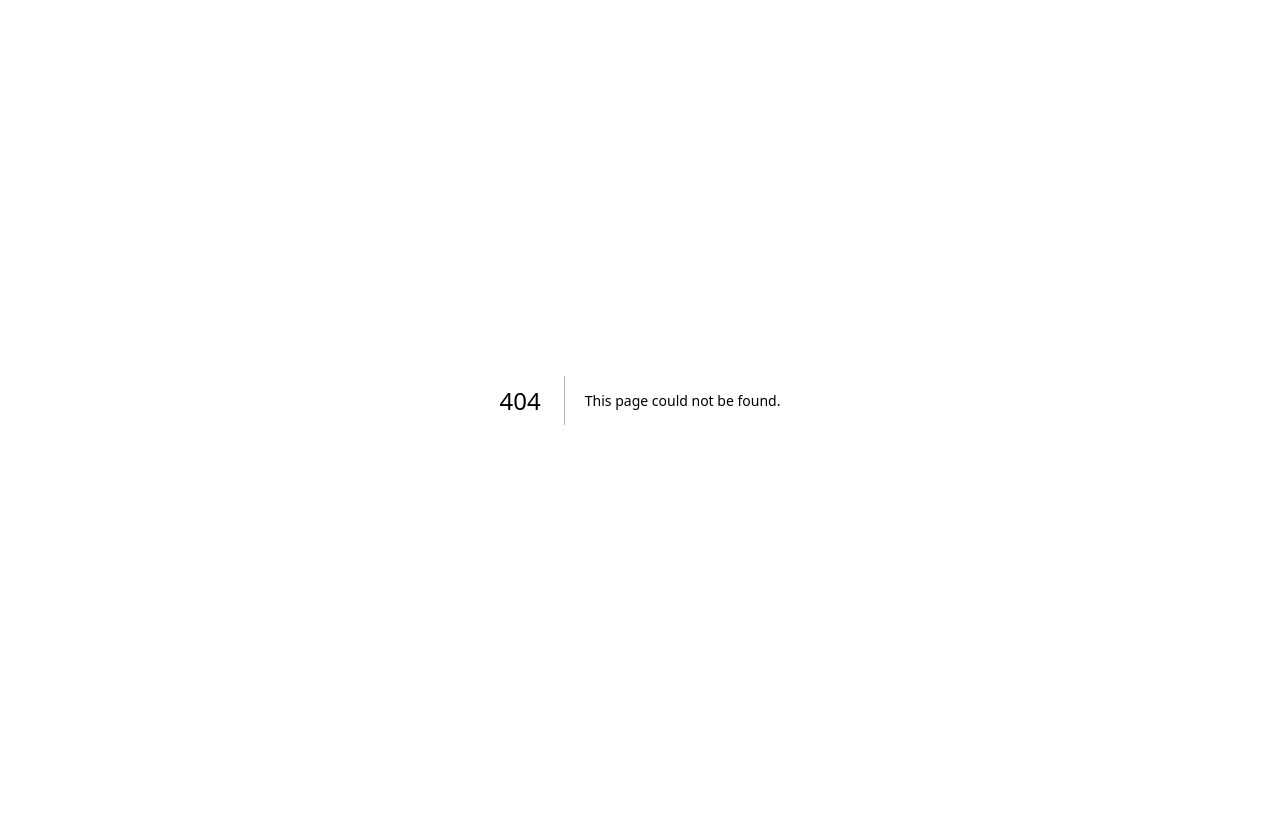
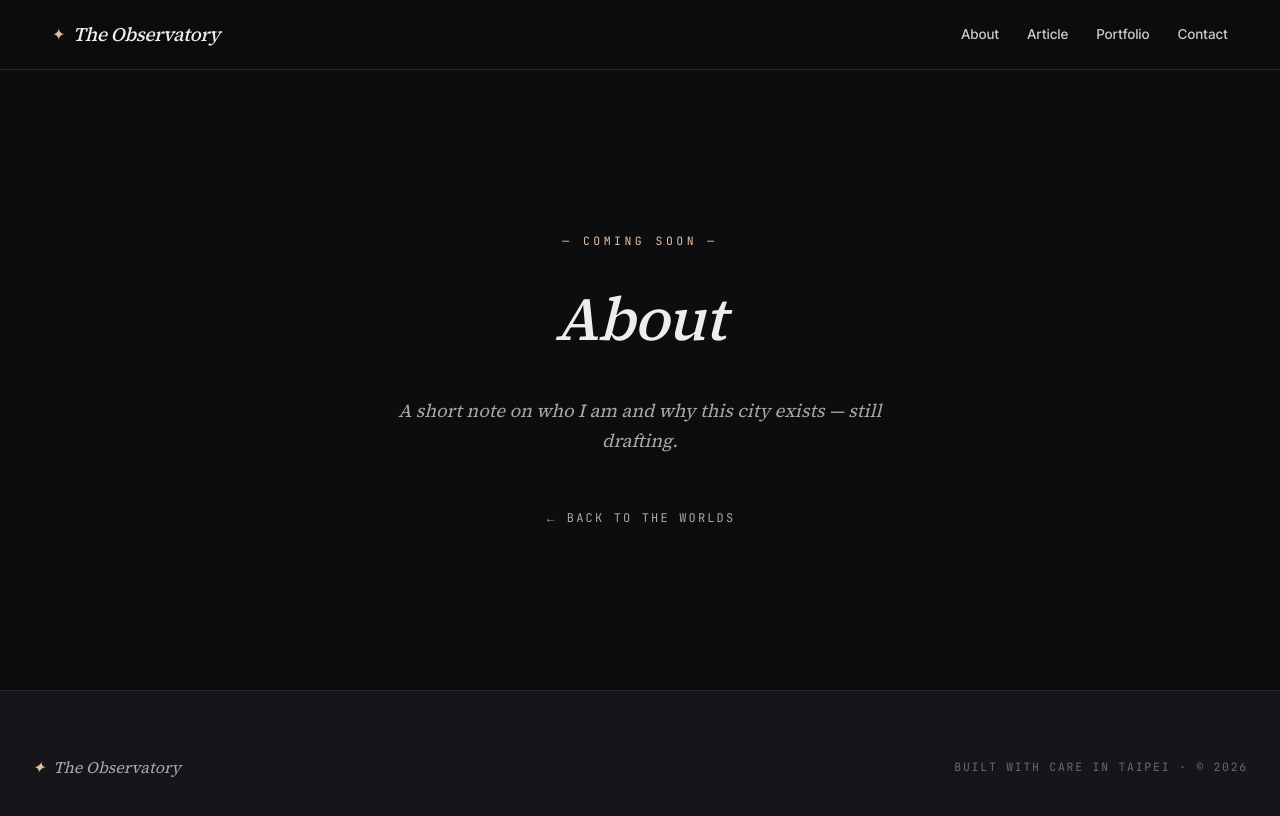
Before and after one commit to 50ph1el1n/the-observatory, a Next.js app: page /about in a window 1280 px wide. Before the commit this address had no page. Shown: the top 816 px of the page. Built offline with nearby package versions, Linux system fonts and the light colour scheme.

Commit message:
fix: mote left bulge + worlds plural + About/Portfolio/Contact coming soon pages

```diff
--- /dev/null
+++ b/src/app/about/page.tsx
@@ -0,0 +1,16 @@
+import type { Metadata } from "next";
+import ComingSoon from "@/components/ComingSoon";
+
+export const metadata: Metadata = {
+  title: "About · The Observatory",
+  description: "About the person behind the dust.",
+};
+
+export default function AboutPage() {
+  return (
+    <ComingSoon
+      title="About"
+      blurb="A short note on who I am and why this city exists — still drafting."
+    />
+  );
+}
--- /dev/null
+++ b/src/app/contact/page.tsx
@@ -0,0 +1,16 @@
+import type { Metadata } from "next";
+import ComingSoon from "@/components/ComingSoon";
+
+export const metadata: Metadata = {
+  title: "Contact · The Observatory",
+  description: "How to get in touch.",
+};
+
+export default function ContactPage() {
+  return (
+    <ComingSoon
+      title="Contact"
+      blurb="Forms, emails, and channels are being set up. Soon you'll be able to send a message here."
+    />
+  );
+}
--- /dev/null
+++ b/src/app/portfolio/page.tsx
@@ -0,0 +1,16 @@
+import type { Metadata } from "next";
+import ComingSoon from "@/components/ComingSoon";
+
+export const metadata: Metadata = {
+  title: "Portfolio · The Observatory",
+  description: "Selected side projects and experiments.",
+};
+
+export default function PortfolioPage() {
+  return (
+    <ComingSoon
+      title="Portfolio"
+      blurb="Selected side projects, experiments, and the tools I built along the way. Currently in the workshop."
+    />
+  );
+}
--- a/src/components/CityWorlds.tsx
+++ b/src/components/CityWorlds.tsx
@@ -71,7 +71,7 @@ export default function CityWorlds() {
       <div className="mx-auto mb-16 max-w-[600px] text-center">
         <h2 className="mb-3 font-display text-[clamp(1.8rem,3.5vw,2.6rem)] font-medium italic tracking-tight text-cream">
           These are my{" "}
-          <em className="text-gold not-italic">world</em>.
+          <em className="text-gold not-italic">worlds</em>.
         </h2>
         <p className="font-display text-[1.15rem] italic leading-relaxed text-cream-soft">
           Eight districts of thought — each one a way of being curious.
--- /dev/null
+++ b/src/components/ComingSoon.tsx
@@ -0,0 +1,40 @@
+import Link from "next/link";
+import SiteHeader from "./SiteHeader";
+import Footer from "./Footer";
+
+type Props = {
+  title: string;
+  blurb?: string;
+};
+
+export default function ComingSoon({ title, blurb }: Props) {
+  return (
+    <div className="min-h-screen bg-night text-cream">
+      <SiteHeader />
+
+      <main className="flex min-h-[calc(100vh-180px)] items-center justify-center px-6 py-20">
+        <div className="max-w-[540px] text-center">
+          <div className="mb-6 font-mono text-[0.72rem] uppercase tracking-[0.3em] text-gold">
+            — Coming Soon —
+          </div>
+          <h1 className="mb-8 font-display text-[clamp(2.4rem,5vw,3.8rem)] font-medium italic tracking-tight text-cream">
+            {title}
+          </h1>
+          {blurb && (
+            <p className="mb-12 font-display text-[1.15rem] italic leading-relaxed text-cream-soft">
+              {blurb}
+            </p>
+          )}
+          <Link
+            href="/"
+            className="inline-flex items-center gap-2 font-mono text-[0.75rem] uppercase tracking-[0.18em] text-cream-soft transition-colors hover:text-gold"
+          >
+            <span aria-hidden>←</span> Back to the worlds
+          </Link>
+        </div>
+      </main>
+
+      <Footer />
+    </div>
+  );
+}
--- a/src/components/Hero.tsx
+++ b/src/components/Hero.tsx
@@ -4,10 +4,10 @@ import { useEffect, useRef } from "react";
 import Link from "next/link";
 
 const navItems = [
-  { label: "About", href: "/#about" },
+  { label: "About", href: "/about" },
   { label: "Article", href: "/#articles" },
   { label: "Portfolio", href: "/portfolio" },
-  { label: "Contact", href: "/#contact" },
+  { label: "Contact", href: "/contact" },
 ];
 
 const NUM_DOTS = 220;
@@ -161,7 +161,7 @@ export default function Hero() {
               </radialGradient>
             </defs>
             <path
-              d="M 22 92 C 12 58, 38 18, 78 20 C 108 21, 130 8, 162 22 C 192 36, 215 58, 205 95 C 198 122, 178 138, 148 144 C 132 148, 118 156, 92 152 C 60 148, 30 142, 20 118 C 12 105, 18 98, 22 92 Z"
+              d="M 18 92 C 2 60, 40 18, 80 20 C 108 21, 130 8, 162 22 C 192 36, 218 58, 205 95 C 198 122, 178 138, 148 144 C 132 148, 118 156, 92 152 C 60 148, 26 144, 12 120 C 0 107, 4 96, 18 92 Z"
               fill="url(#moteFill)"
             />
           </svg>
--- a/src/components/SiteHeader.tsx
+++ b/src/components/SiteHeader.tsx
@@ -1,10 +1,10 @@
 import Link from "next/link";
 
 const navItems = [
-  { label: "About me", href: "/#about" },
+  { label: "About", href: "/about" },
   { label: "Article", href: "/#articles" },
   { label: "Portfolio", href: "/portfolio" },
-  { label: "Contact", href: "/#contact" },
+  { label: "Contact", href: "/contact" },
 ];
 
 export default function SiteHeader() {
```
